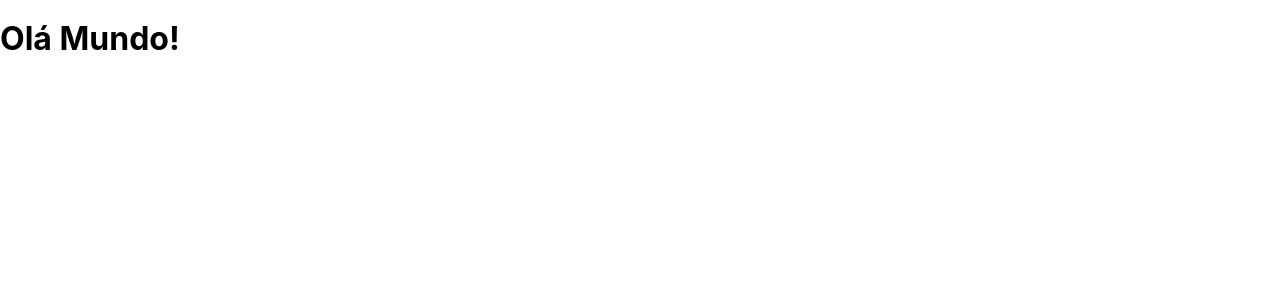
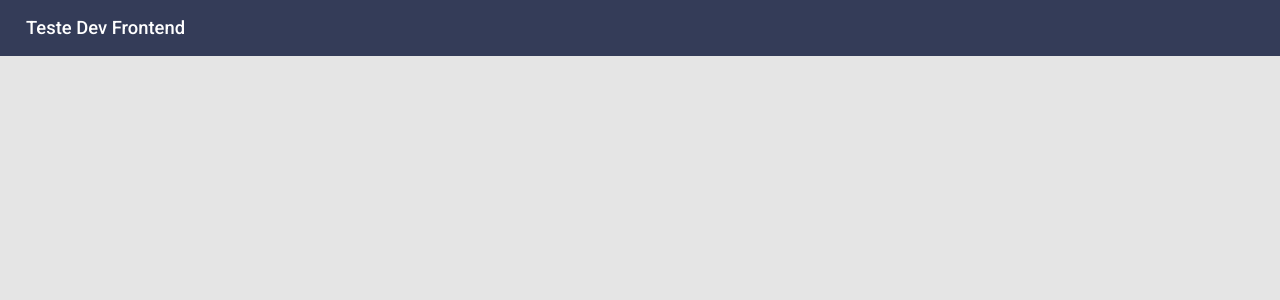
Before and after one commit to Robson16/next-quiz, a Next.js app: page / in a window 1280 px wide. Shown: the top 300 px of the page. Built offline with nearby package versions, Linux system fonts and the light colour scheme.

Commit message:
Main header

```diff
--- /dev/null
+++ b/src/components/Header/index.tsx
@@ -0,0 +1,14 @@
+import { ReactNode } from 'react';
+import styles from './styles.module.scss';
+
+interface IHeaderProps {
+  children: ReactNode;
+}
+
+export function Header({ children }: IHeaderProps) {
+  return (
+    <header className={styles.headerContainer}>
+      {children}
+    </header>
+  );
+}
--- /dev/null
+++ b/src/components/Header/styles.module.scss
@@ -0,0 +1,20 @@
+.headerContainer {
+  display: flex;
+  align-items: center;
+
+  width: 100%;
+  height: 56px;
+
+  padding-right: 1.625rem;
+  padding-left: 1.625rem;
+
+  background-color: var(--background-header);
+
+  h1 {
+    margin: 0;
+    font-size: 1.15rem;
+    font-weight: 500;
+    line-height: 1.485rem;
+    color: var(--white);
+  }
+}
--- a/src/pages/_document.tsx
+++ b/src/pages/_document.tsx
@@ -5,6 +5,10 @@ export default class MyDocument extends Document {
     return (
       <Html>
         <Head>
+          <link rel="preconnect" href="https://fonts.googleapis.com" />
+          <link rel="preconnect" href="https://fonts.gstatic.com" />
+          <link href="https://fonts.googleapis.com/css2?family=Nunito&family=Roboto:wght@400;500;700&display=swap" rel="stylesheet" />
+
           <link rel="shortcut icon" href="/favicon.ico" type="image/x-icon" />
         </Head>
         <body>
--- a/src/pages/index.tsx
+++ b/src/pages/index.tsx
@@ -1,11 +1,15 @@
 import type { NextPage } from 'next'
+
+import { Header } from '../components/Header'
 
 import styles from '../styles/Home.module.scss'
 
 export default function Home({ }: NextPage) {
   return (
     <div className={styles.homepage}>
-      <h1>Olá Mundo!</h1>
+      <Header>
+        <h1>Teste Dev Frontend</h1>
+      </Header>
     </div>
   );
 }
--- a/src/styles/Home.module.scss
+++ b/src/styles/Home.module.scss
@@ -1,121 +1,9 @@
-.container {
+.homepage {
+  display: flex;
+
+  width: 100%;
+  height: 100%;
   min-height: 100vh;
-  padding: 0 0.5rem;
-  display: flex;
-  flex-direction: column;
-  justify-content: center;
-  align-items: center;
-  height: 100vh;
+
+  background-color: var(--background);
 }
-
-.main {
-  padding: 5rem 0;
-  flex: 1;
-  display: flex;
-  flex-direction: column;
-  justify-content: center;
-  align-items: center;
-}
-
-.footer {
-  width: 100%;
-  height: 100px;
-  border-top: 1px solid #eaeaea;
-  display: flex;
-  justify-content: center;
-  align-items: center;
-}
-
-.footer a {
-  display: flex;
-  justify-content: center;
-  align-items: center;
-  flex-grow: 1;
-}
-
-.title a {
-  color: #0070f3;
-  text-decoration: none;
-}
-
-.title a:hover,
-.title a:focus,
-.title a:active {
-  text-decoration: underline;
-}
-
-.title {
-  margin: 0;
-  line-height: 1.15;
-  font-size: 4rem;
-}
-
-.title,
-.description {
-  text-align: center;
-}
-
-.description {
-  line-height: 1.5;
-  font-size: 1.5rem;
-}
-
-.code {
-  background: #fafafa;
-  border-radius: 5px;
-  padding: 0.75rem;
-  font-size: 1.1rem;
-  font-family: Menlo, Monaco, Lucida Console, Liberation Mono, DejaVu Sans Mono,
-    Bitstream Vera Sans Mono, Courier New, monospace;
-}
-
-.grid {
-  display: flex;
-  align-items: center;
-  justify-content: center;
-  flex-wrap: wrap;
-  max-width: 800px;
-  margin-top: 3rem;
-}
-
-.card {
-  margin: 1rem;
-  padding: 1.5rem;
-  text-align: left;
-  color: inherit;
-  text-decoration: none;
-  border: 1px solid #eaeaea;
-  border-radius: 10px;
-  transition: color 0.15s ease, border-color 0.15s ease;
-  width: 45%;
-}
-
-.card:hover,
-.card:focus,
-.card:active {
-  color: #0070f3;
-  border-color: #0070f3;
-}
-
-.card h2 {
-  margin: 0 0 1rem 0;
-  font-size: 1.5rem;
-}
-
-.card p {
-  margin: 0;
-  font-size: 1.25rem;
-  line-height: 1.5;
-}
-
-.logo {
-  height: 1em;
-  margin-left: 0.5rem;
-}
-
-@media (max-width: 600px) {
-  .grid {
-    width: 100%;
-    flex-direction: column;
-  }
-}
--- a/src/styles/globals.scss
+++ b/src/styles/globals.scss
@@ -1,16 +1,18 @@
-html,
-body {
-  padding: 0;
-  margin: 0;
-  font-family: -apple-system, BlinkMacSystemFont, Segoe UI, Roboto, Oxygen,
-    Ubuntu, Cantarell, Fira Sans, Droid Sans, Helvetica Neue, sans-serif;
+:root {
+  --white: #fff;
+
+  --background: #e5e5e5;
+  --background-header: #343c58;
+}
+
+body,
+input,
+textarea,
+button {
+  font: 400 1rem "Roboto", sans-serif;
 }
 
 a {
   color: inherit;
   text-decoration: none;
 }
-
-* {
-  box-sizing: border-box;
-}
```
